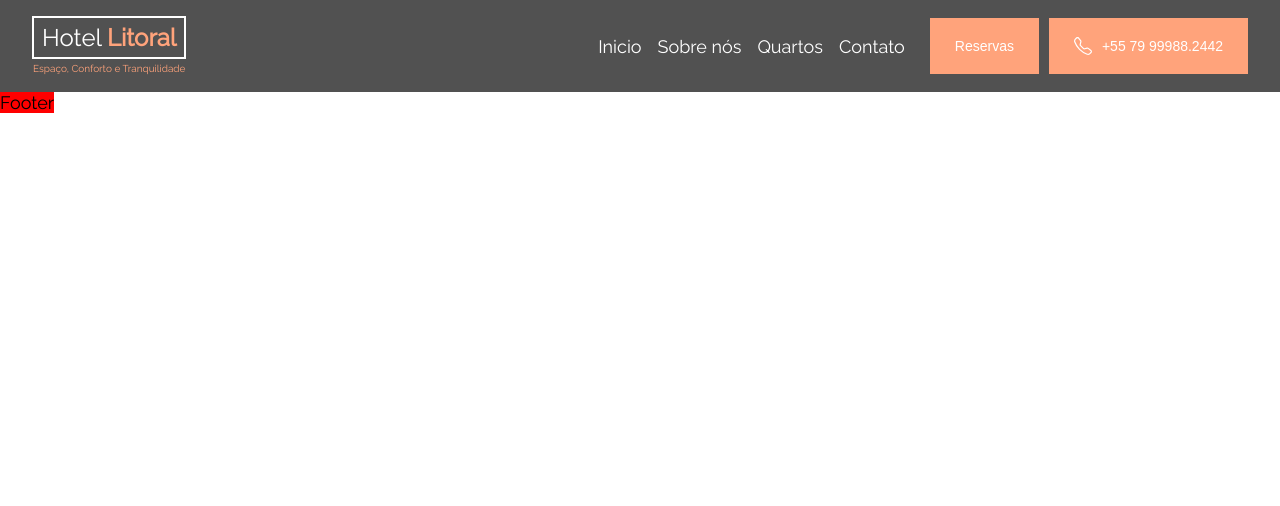
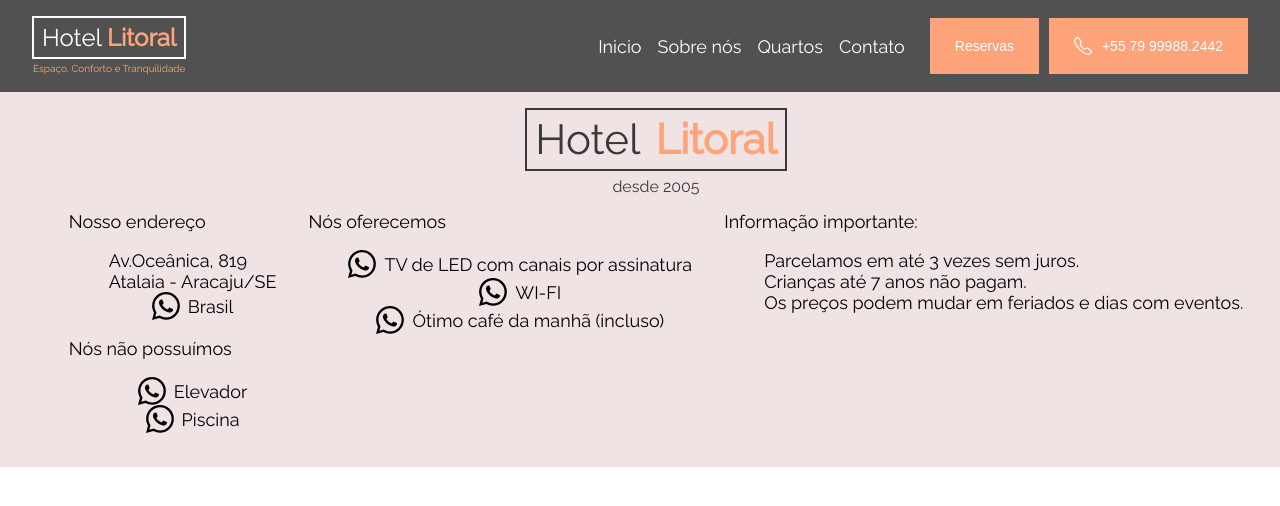
Before and after one commit to dev-lfchamorro/hotel-litoral, a React (Create React App) app: page / in a window 1280 px wide. Shown: the top 506 px of the page. Built offline with nearby package versions, Linux system fonts and the light colour scheme.

Commit message:
Basic structure for footer was added

```diff
--- a/src/components/common/Footer/index.tsx
+++ b/src/components/common/Footer/index.tsx
@@ -1,8 +1,112 @@
 import React from "react";
 import "./styles.scss";
+import Logo from "../../Logo";
+import { LogoFontSize } from "../../Logo/enums";
+import Icon from "../../Icon";
+import IconPhone from "../../../assets/icons/whatsapp.svg";
+import { IconSize } from "../../Icon/enums";
 
 const Footer: React.FC = () => {
-  return <div className="footer-container">Footer</div>;
+  return (
+    <div className="footer-container">
+      <Logo
+        fontSize={LogoFontSize.lg}
+        hasPrimaryColors={false}
+        slogan="desde 2005"
+      />
+
+      <div className="general-info-container">
+        <div className="location-container">
+          <div className="general-info-location">
+            <span>Nosso endereço</span>
+            <ul>
+              <li>
+                <span>Av.Oceânica, 819</span>
+              </li>
+              <li>
+                <span>Atalaia - Aracaju/SE</span>
+              </li>
+              <li>
+                <Icon
+                  pathIcon={IconPhone}
+                  size={IconSize.sm}
+                  brightness={1}
+                  text="Brasil"
+                />
+              </li>
+            </ul>
+          </div>
+
+          <div className="general-info-location">
+            <span>Nós não possuímos</span>
+            <ul>
+              <li>
+                <Icon
+                  pathIcon={IconPhone}
+                  size={IconSize.sm}
+                  brightness={1}
+                  text="Elevador"
+                />
+              </li>
+              <li>
+                <Icon
+                  pathIcon={IconPhone}
+                  size={IconSize.sm}
+                  brightness={1}
+                  text="Piscina"
+                />
+              </li>
+            </ul>
+          </div>
+        </div>
+
+        <div className="we-offer-container">
+          <span>Nós oferecemos</span>
+          <ul>
+            <li>
+              <Icon
+                pathIcon={IconPhone}
+                size={IconSize.sm}
+                brightness={1}
+                text="TV de LED com canais por assinatura"
+              />
+            </li>
+            <li>
+              <Icon
+                pathIcon={IconPhone}
+                size={IconSize.sm}
+                brightness={1}
+                text="WI-FI"
+              />
+            </li>
+            <li>
+              <Icon
+                pathIcon={IconPhone}
+                size={IconSize.sm}
+                brightness={1}
+                text="Ótimo café da manhã (incluso)"
+              />
+            </li>
+          </ul>
+        </div>
+
+        <div className="important-info-container">
+          <span>Informação importante:</span>
+          <ul>
+            <li>
+              <span>Parcelamos em até 3 vezes sem juros.</span>
+            </li>
+            <li>
+              <span>Crianças até 7 anos não pagam.</span>
+            </li>
+            <li>
+              <span>Os preços podem mudar em feriados e dias com eventos.</span>
+            </li>
+          </ul>
+        </div>
+      </div>
+    </div>
+  );
 };
 
 export default Footer;
--- a/src/components/common/Footer/styles.scss
+++ b/src/components/common/Footer/styles.scss
@@ -2,6 +2,14 @@
 
 .footer-container {
   @include flex-row-center;
+  flex-direction: column;
+  width: 100vw;
+  padding: 1rem;
+  background-color: rgb(240, 227, 227);
 
-  background-color: red;
+  .general-info-container {
+    display: flex;
+    gap: 2rem;
+    justify-content: space-around;
+  }
 }
```
